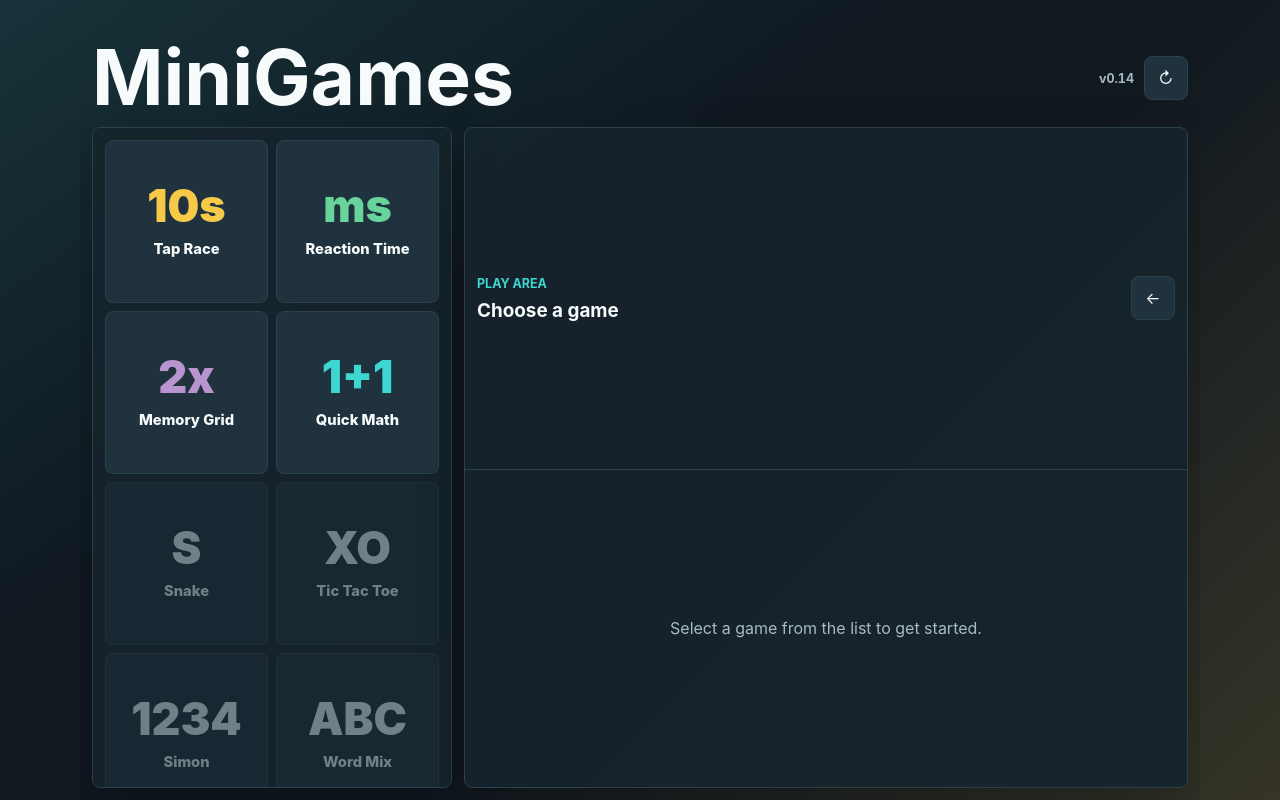
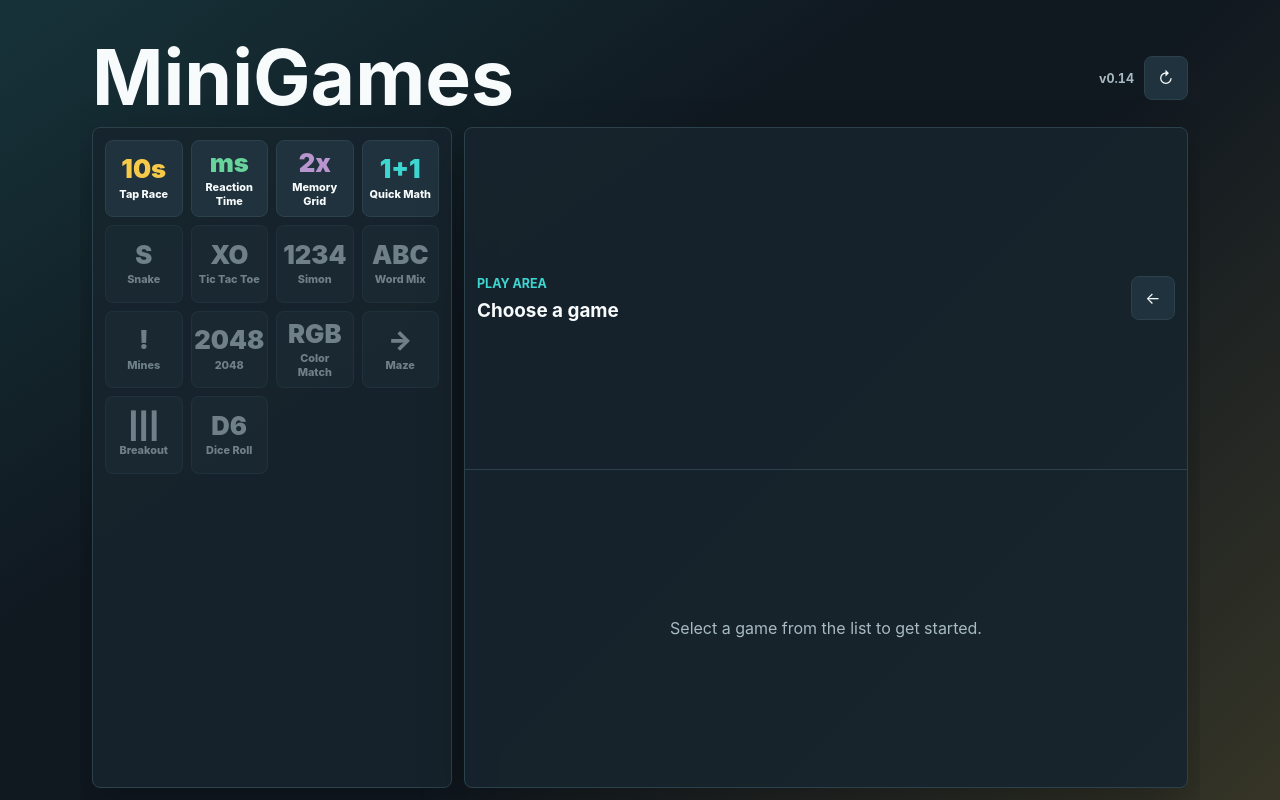
Before and after one commit to jasonanorris/minigames, a website with bundled scripts: page index.html in a window 1280 px wide. Built offline with nearby package versions, Linux system fonts and the light colour scheme.

Commit message:
fit 4 cols

```diff
--- a/assets/css/styles.css
+++ b/assets/css/styles.css
@@ -158,7 +158,7 @@ p {
 
 .game-list {
   display: grid;
-  grid-template-columns: repeat(2, minmax(0, 1fr));
+  grid-template-columns: repeat(4, minmax(0, 1fr));
   gap: 8px;
 }
 
@@ -167,11 +167,11 @@ p {
   flex-direction: column;
   align-items: center;
   justify-content: center;
-  gap: 12px;
+  gap: 6px;
   width: 100%;
   min-width: 0;
   aspect-ratio: 1;
-  padding: 12px;
+  padding: 6px;
   border: 1px solid var(--line);
   border-radius: var(--radius);
   background: var(--panel-strong);
@@ -191,7 +191,7 @@ p {
 
 .game-card-mark {
   color: var(--accent);
-  font-size: clamp(1.8rem, 9vw, 2.8rem);
+  font-size: clamp(1.1rem, 5vw, 1.6rem);
   font-weight: 900;
   line-height: 1;
 }
@@ -222,9 +222,10 @@ p {
 
 .game-card-title {
   max-width: 100%;
-  font-size: 0.92rem;
+  font-size: 0.68rem;
   font-weight: 800;
   line-height: 1.2;
+  overflow-wrap: anywhere;
 }
 
 .game-stage {
@@ -708,8 +709,8 @@ p {
   }
 
   .game-card {
-    gap: 8px;
-    padding: 8px;
+    gap: 4px;
+    padding: 4px;
   }
 
   .icon-button {
```
Also changed, not shown: tests/app.spec.js (+4 -0 lines).
